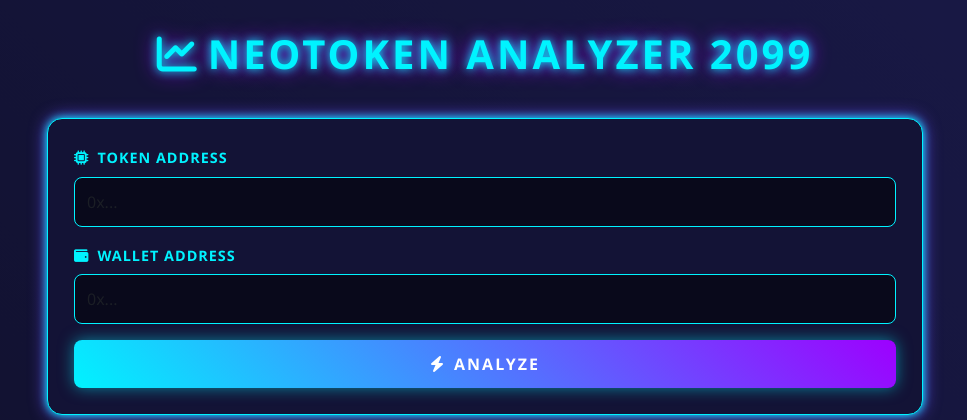
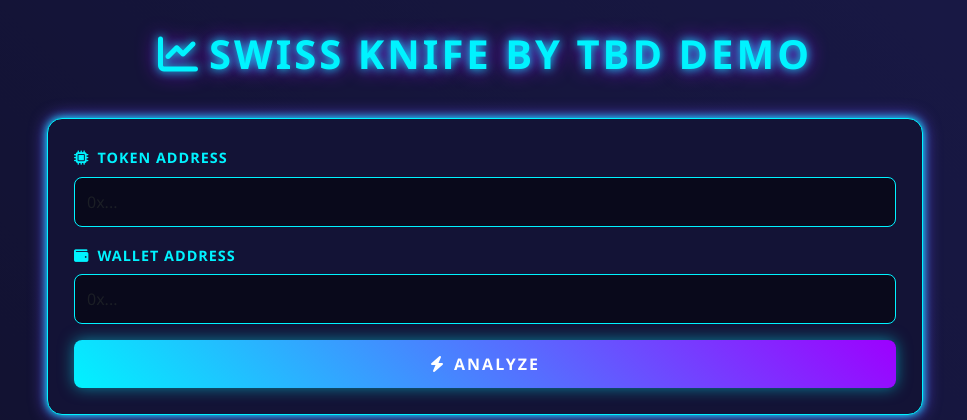
Before and after one commit to flash-ftw/ethpnldemo, a Flask app: page / in a window 1280 px wide. Shown: the top 420 px of the page, without its empty margins (155-1122 px from the left). Run offline with Flask 3, Linux system fonts and the light colour scheme.

Commit message:
Rename application to SWISS KNIFE By TBD DEMO

```diff
--- a/src/templates/index.html
+++ b/src/templates/index.html
@@ -3,7 +3,7 @@
 <head>
     <meta charset="UTF-8">
     <meta name="viewport" content="width=device-width, initial-scale=1.0">
-    <title>NeoToken Analyzer 2099</title>
+    <title>SWISS KNIFE By TBD DEMO</title>
     <link href="https://cdn.jsdelivr.net/npm/bootstrap@5.3.0/dist/css/bootstrap.min.css" rel="stylesheet">
     <link rel="stylesheet" href="https://cdnjs.cloudflare.com/ajax/libs/font-awesome/6.4.0/css/all.min.css">
     <style>
@@ -179,7 +179,7 @@
 </head>
 <body>
     <div class="container">
-        <h1><i class="fas fa-chart-line me-2"></i>NeoToken Analyzer 2099</h1>
+        <h1><i class="fas fa-chart-line me-2"></i>SWISS KNIFE By TBD DEMO</h1>
 
         <div class="card mb-4">
             <div class="card-body">
```
